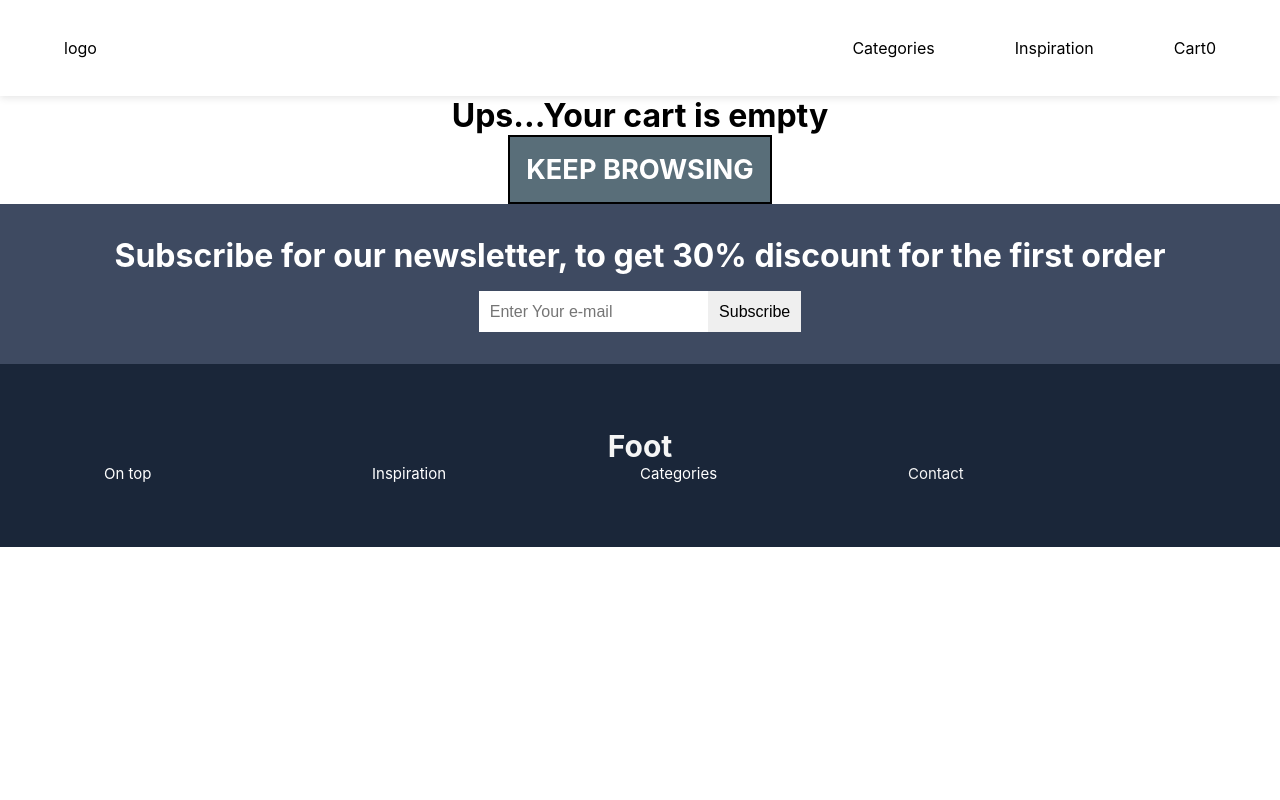
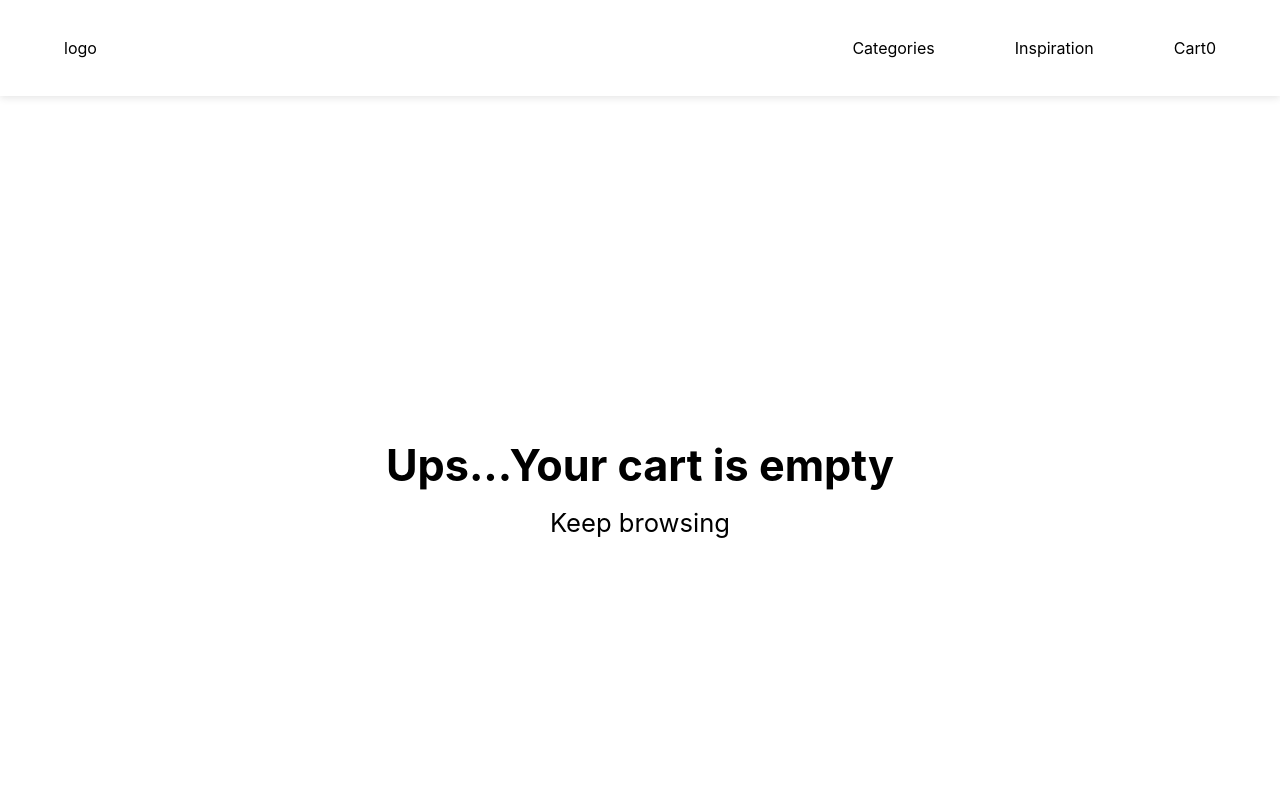
Before and after one commit to qolvap/second-web-project, a React (Create React App) app: page /Card in a window 1280 px wide. Shown: the top 800 px of the page. Built offline with nearby package versions, Linux system fonts and the light colour scheme.

Commit message:
css changes

```diff
--- a/src/components/BasketPage.js
+++ b/src/components/BasketPage.js
@@ -9,20 +9,28 @@ function BasketPage({ cartItems, setCartItems }) {
 
   return (
     <>
+        <div className="categories--section">
+          <div className="categories--head">
               <h1 className="categories--title">Your cart:</h1>
                   {cartItems.map(item => (
                      <div key={item.id} className="cart-item">
-          <h2>{item.name}</h2>
-          <p>{item.type}</p>
-          <p className="item-price">{item.price * item.quantity}€</p>
-          <p>Quantity: {item.quantity}</p>
-          <button onClick={() => removeFromCart(item.id)}>Remove</button>
+                         <h2 className="shopping--card--name">{item.name}</h2>
+                         <p className="shopping--card--describtion">{item.type}</p>
+                         <p className="shopping--card--price">{item.price * item.quantity}€</p>
+                         <p className="shopping--card--quanity">Quantity: {item.quantity}</p>
+                         <button className="shopping--card--remove" onClick={() => removeFromCart(item.id)}>Remove</button>
                      </div>
+
                   ))}
+
+
 
               <Link to="/Categories" className="back--to--btn">
                 Back to shopping
               </Link>
+          </div>
+        </div>
+
     </>
   );
 }
--- a/src/components/Card.js
+++ b/src/components/Card.js
@@ -7,12 +7,14 @@ function Card({ cartItems, setCartItems }) {
 
   if (isEmpty) {
     return (
-      <div className="categories--section">
-        <h1>Ups...Your cart is empty</h1>
-        <Link className="banner--btn" to="/Categories">
+      <div className="categories--section--empty">
+      <div className="categories--head--empty">
+        <h1 className="categories--title">Ups...Your cart is empty</h1>
+        <Link className="back--to--shop" to="/Categories">
           Keep browsing
         </Link>
       </div>
+    </div>
     );
   } else {
     return (
--- a/src/components/styles/Product.css
+++ b/src/components/styles/Product.css
@@ -115,3 +115,40 @@
 .count--number{
   margin: 0 auto;
 }
+
+.categories--section--empty {
+  display: flex;
+  justify-content: center;
+  align-items: center;
+  height: 100vh;
+}
+
+.categories--head--empty {
+  display: flex;
+  flex-direction: column;
+  align-items: center;
+}
+
+.empty--card {
+  margin-top: 1rem;
+  margin-bottom: 1rem;
+}
+
+.back--to--shop {
+  margin-top: 1rem;
+  margin-bottom: 1rem;
+}
+
+.back--to--shop:hover{
+  color:#a7bcb9;
+}
+
+.back--to--shop {
+  display: flex;
+  align-items: center;
+  justify-content: center;
+  width: 100%;
+  color: #000;
+  font-size: 1.6rem;
+  text-decoration: none;
+}
```
Also changed, not shown: 1 other file (tests, documents, lock files or other folders). Lines whose indentation alone changed are shown as unchanged.
